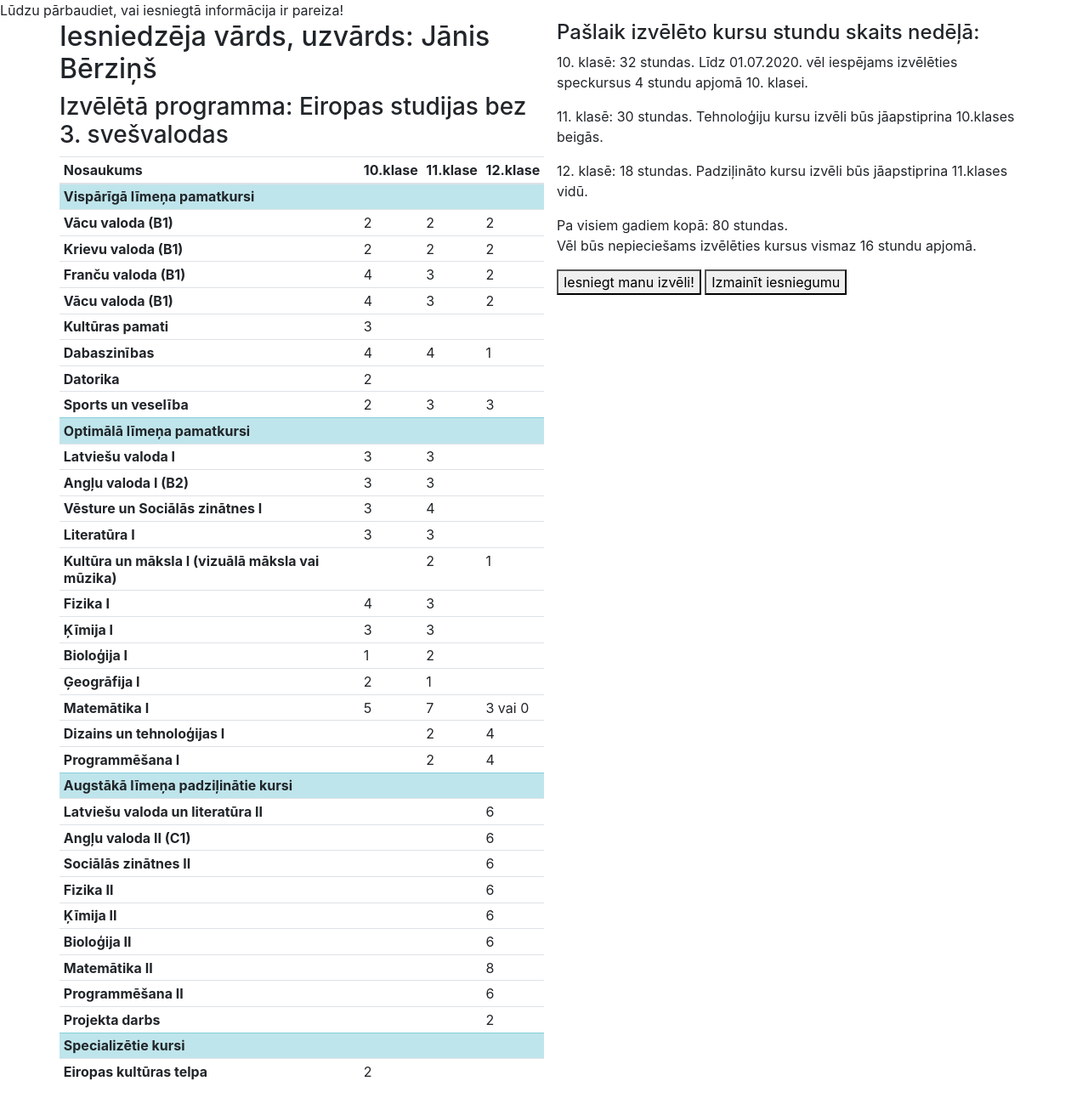
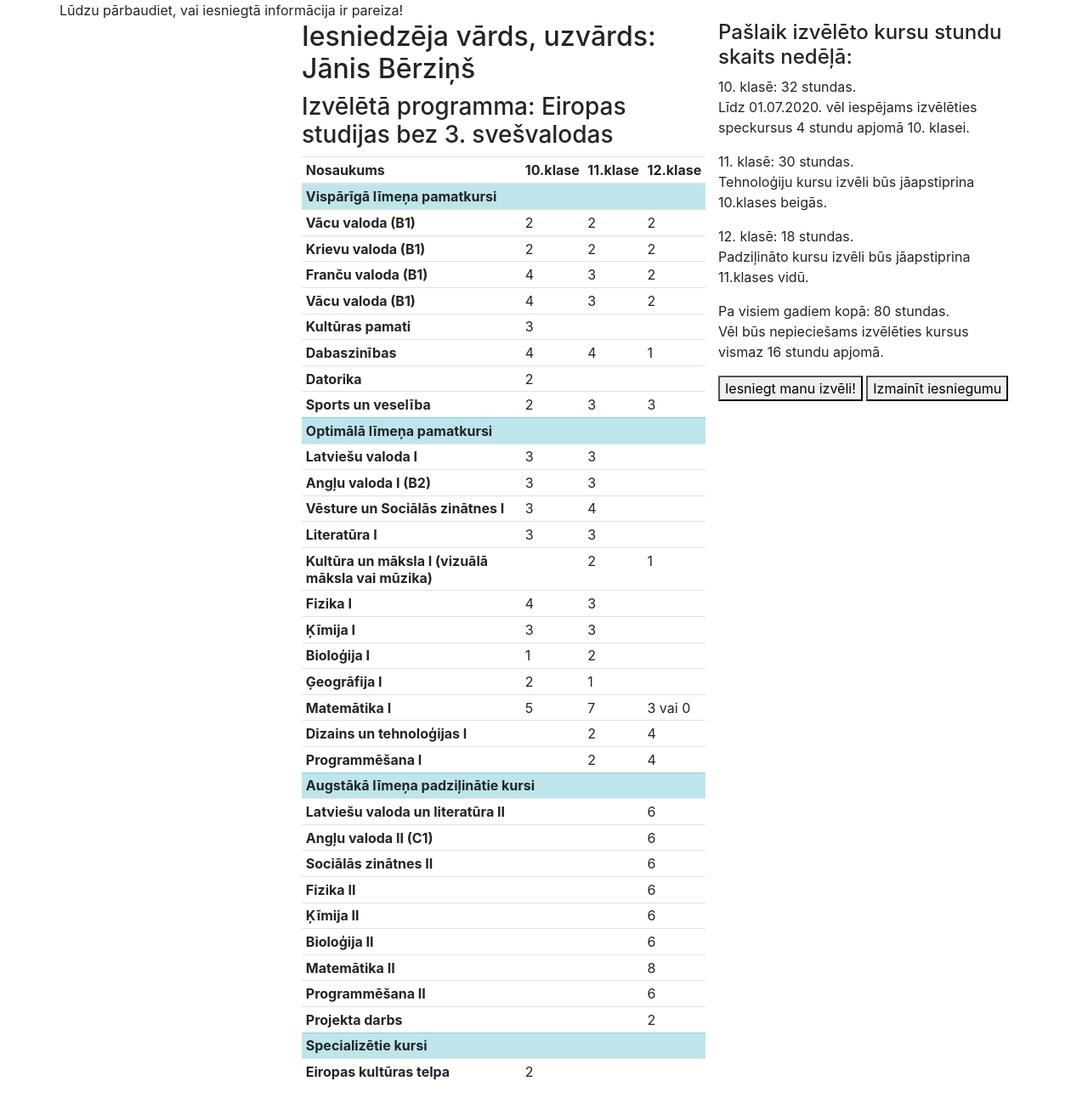
Before and after one commit to martabritala/RAGizvelev2, a Flask app: page /gatavs in a window 1280 px wide. Shown: the whole page at 85% size. Run offline with Flask 2, Linux system fonts and the light colour scheme; some libraries are stand-ins or nearby versions.

Commit message:
nezinu, ko uztaisīju smukumam

```diff
--- a/templates/gatavs.html
+++ b/templates/gatavs.html
@@ -3,12 +3,15 @@
     <link rel="stylesheet" href="https://stackpath.bootstrapcdn.com/bootstrap/4.4.1/css/bootstrap.min.css" integrity="sha384-Vkoo8x4CGsO3+Hhxv8T/Q5PaXtkKtu6ug5TOeNV6gBiFeWPGFN9MuhOf23Q9Ifjh" crossorigin="anonymous">
 </head>
 <body>
-    <div>
-        Lūdzu pārbaudiet, vai iesniegtā informācija ir pareiza!
-    </div>
     <div class="container">
         <div class="row">
-            <div class="col">
+            Lūdzu pārbaudiet, vai iesniegtā informācija ir pareiza!
+        </div>
+        <div class="row">
+            <div class="col-3">
+
+            </div>
+            <div class="col-5">
                 <div class="row">
                     <h2>Iesniedzēja vārds, uzvārds: {{vards}} {{uzvards}}</h2>
                     <h3>Izvēlētā programma:
@@ -276,11 +279,11 @@
                     </table>
                 </div>
             </div>
-            <div class="col">
+            <div class="col-4">
                 <h4>Pašlaik izvēlēto kursu stundu skaits nedēļā:</h4>
-                <p>10. klasē: {{klase10}} stundas. Līdz 01.07.2020. vēl iespējams izvēlēties speckursus {{36-klase10}} stundu apjomā 10. klasei.</p>
-                <p>11. klasē: {{klase11}} stundas. Tehnoloģiju kursu izvēli būs jāapstiprina 10.klases beigās.</p>
-                <p>12. klasē: {{klase12}} stundas. Padziļināto kursu izvēli būs jāapstiprina 11.klases vidū.</p>
+                <p>10. klasē: {{klase10}} stundas. <br>Līdz 01.07.2020. vēl iespējams izvēlēties speckursus {{36-klase10}} stundu apjomā 10. klasei.</p>
+                <p>11. klasē: {{klase11}} stundas. <br>Tehnoloģiju kursu izvēli būs jāapstiprina 10.klases beigās.</p>
+                <p>12. klasē: {{klase12}} stundas. <br>Padziļināto kursu izvēli būs jāapstiprina 11.klases vidū.</p>
                 <p>Pa visiem gadiem kopā: {{klase10+klase11+klase12}} stundas. <br> <span class="text-info"></span>
                     {% if (klase10+klase11+klase12 < 96) %}
                         Vēl būs nepieciešams izvēlēties kursus vismaz {{ 96-(klase10+klase11+klase12) }} stundu apjomā.
```
